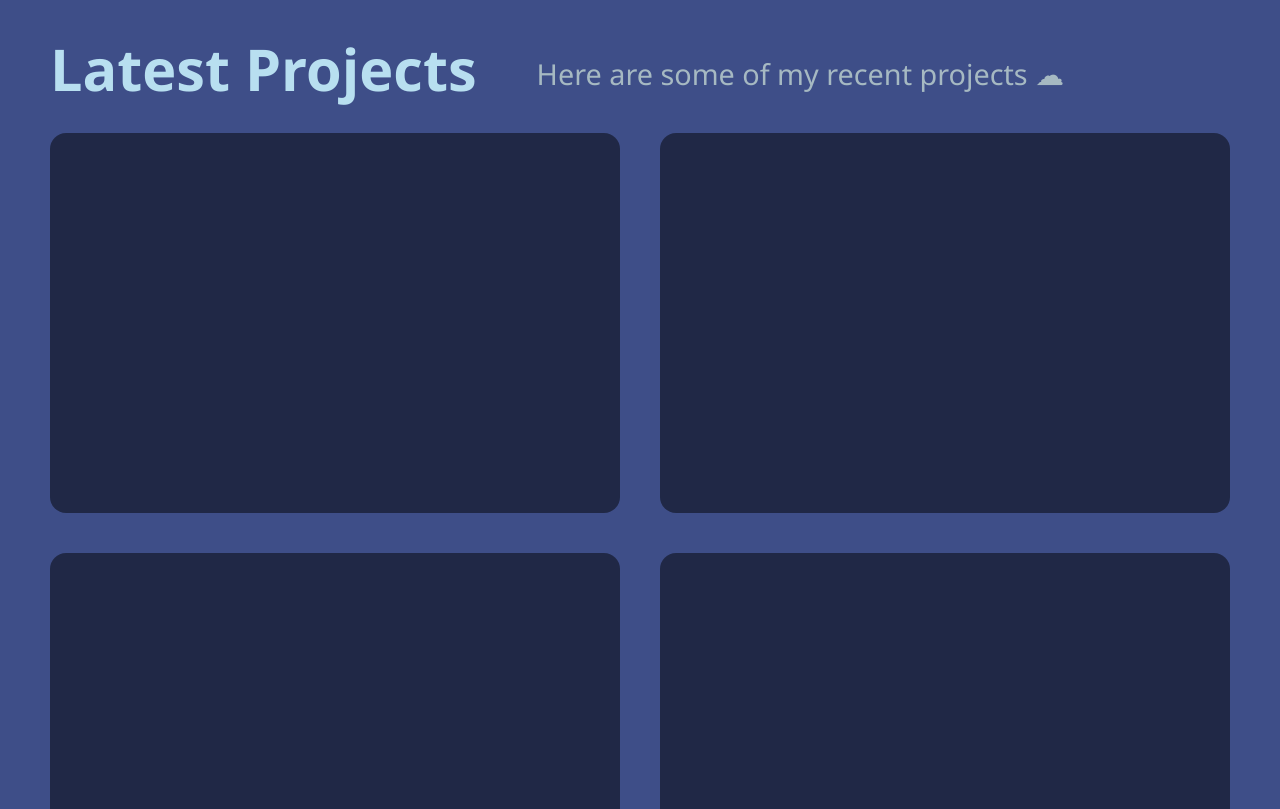
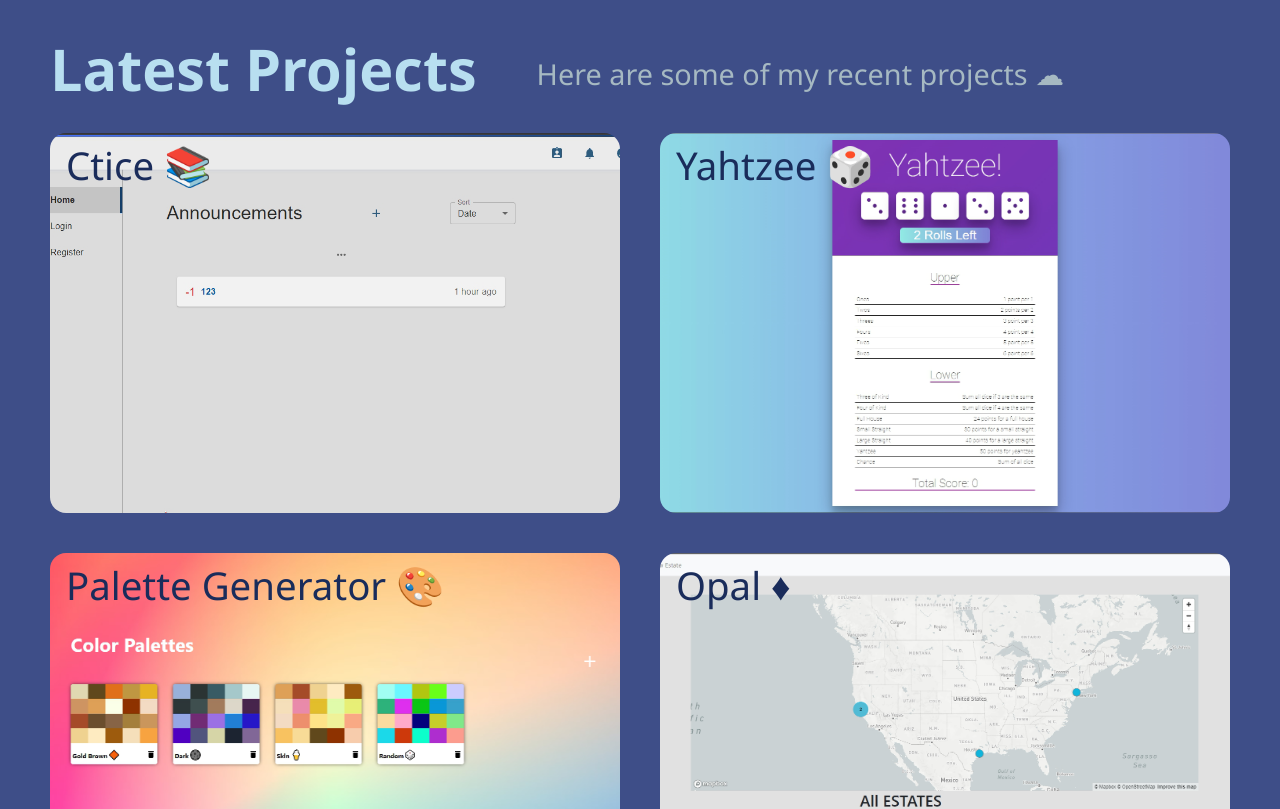
Before and after one commit to hrwire127/artiom-onilov, a React (Create React App) app: page / in a window 1280 px wide. Shown: the part 3580-4389 px from the top of the page. Built offline with nearby package versions, Linux system fonts and the light colour scheme.

Commit message:
Portofolio Banner Updated

```diff
--- a/src/components/PortofolioBanner.js
+++ b/src/components/PortofolioBanner.js
@@ -2,6 +2,7 @@ import React, { useState } from 'react'
 import Animate from './Animate'
 import { Link } from "react-router-dom"
 import useWindowSize from "../hooks/useWindowSize"
+import PortofolioItem from './PortofolioItem'
 
 function PortofolioBanner()
 {
@@ -32,25 +33,81 @@ function PortofolioBanner()
                 {!isPhoneSize
                     ? (<>
                         <div className="portofolio-container">
-                            <div className="portofolio-block">
+                            <div
+                                style={{
+                                    backgroundImage: `url("/images/portofolio/ctice.png")`
+                                }}
+                                alt="portofolio-img"
+                                className="portofolio-block"
+                            >
+                                <div className="portofolio-title">
+                                    Ctice 📚
+                                </div>
                             </div>
-                            <div className="portofolio-block">
+                            <div
+                                style={{
+                                    backgroundImage: `url("/images/portofolio/yahtzee.png")`
+                                }}
+                                alt="portofolio-img"
+                                className="portofolio-block"
+                            >
+                                <div className="portofolio-title">
+                                    Yahtzee 🎲
+                                </div>
                             </div>
                         </div>
                         <div className="portofolio-container" style={{ marginTop: 40 }}>
-                            <div className="portofolio-block">
+                            <div
+                                style={{
+                                    backgroundImage: `url("/images/portofolio/palettegenerator.png")`
+                                }}
+                                alt="portofolio-img"
+                                className="portofolio-block"
+                            >
+                                <div className="portofolio-title">
+                                    Palette Generator 🎨
+                                </div>
+
                             </div>
-                            <div className="portofolio-block">
+                            <div
+                                style={{
+                                    backgroundImage: `url("/images/portofolio/opal.png")`
+                                }}
+                                alt="portofolio-img"
+                                className="portofolio-block"
+                            >
+                                <div className="portofolio-title">
+                                    Opal ♦
+                                </div>
+
                             </div>
                         </div>
                     </>)
                     : (<>
                         <div className="portofolio-container">
-                            <div className="portofolio-block">
+                            <div
+                                style={{
+                                    backgroundImage: `url("/images/portofolio/ctice.png")`
+                                }}
+                                alt="portofolio-img"
+                                className="portofolio-block"
+                            >
+                                <div className="portofolio-title">
+                                    Ctice 📚
+                                </div>
                             </div>
                         </div>
                         <div className="portofolio-container" style={{ marginTop: 40 }}>
-                            <div className="portofolio-block">
+                            <div
+                                style={{
+                                    backgroundImage: `url("/images/portofolio/yahtzee.png")`
+                                }}
+                                alt="portofolio-img"
+                                className="portofolio-block"
+                            >
+                                <div className="portofolio-title">
+                                    Yahtzee 🎲
+                                </div>
                             </div>
                         </div>
                     </>)}
--- a/src/css/PortofolioBanner.css
+++ b/src/css/PortofolioBanner.css
@@ -28,6 +28,8 @@
 }
 
 .portofolio-block {
+  position: relative;
+
   width: 50%;
   padding-bottom: 32.25%;
 
@@ -39,7 +41,23 @@
   align-items: center;
   text-align: center;
 
-  background-color: rgba(0, 0, 0, 0.486);
+  background-position: center;
+  background-repeat: no-repeat;
+  background-size: cover;
+}
+
+.portofolio-title {
+  position: absolute;
+  top: 0%;
+  left: 0;
+
+  padding-left: 16px;
+  padding-top: 6px;
+  font-size: 3vw;
+  /* font-size: 2rem; */
+  font-weight: 500;
+  color: #1a2c5b;
+  z-index: 2;
 }
 
 .portofolio-palceholder {
@@ -71,4 +89,7 @@
     width: 100%;
     padding-bottom: 64.5%;
   }
+  .portofolio-title {
+    font-size: 6vw;
+  }
 }
```
